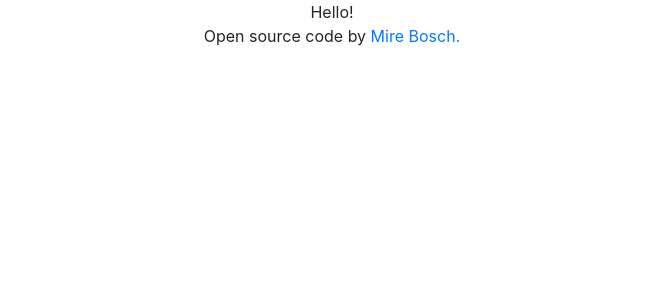
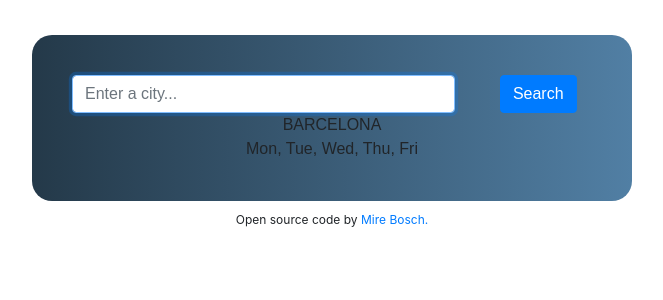
Before and after one commit to MireB/wthr-app, a React (Create React App) app: page / in a window 1280 px wide. Shown: the top 300 px of the page, without its empty margins (308-971 px from the left). Built offline with nearby package versions, Linux system fonts and the light colour scheme.

Commit message:
axios imported but never used/ 2 components created

```diff
--- a/package.json
+++ b/package.json
@@ -6,6 +6,7 @@
     "@testing-library/jest-dom": "^5.11.6",
     "@testing-library/react": "^11.2.2",
     "@testing-library/user-event": "^12.2.2",
+    "axios": "^0.21.0",
     "bootstrap": "^4.5.3",
     "react": "^17.0.1",
     "react-dom": "^17.0.1",
--- a/src/App.css
+++ b/src/App.css
@@ -1,3 +1,8 @@
 .App {
   text-align: center;
 }
+
+.App footer {
+  margin-top: 10px;
+  font-size: 12px;
+}
--- a/src/App.js
+++ b/src/App.js
@@ -1,5 +1,7 @@
 import React from "react";
 import "bootstrap/dist/css/bootstrap.min.css";
+
+import WeatherApp from "./WeatherApp";
 
 import "./App.css";
 
@@ -7,7 +9,7 @@ function App() {
   return (
     <div className="App">
       <div className="container">
-        Hello!
+        <WeatherApp />
         <footer>
           {" "}
           Open source code by{" "}
--- /dev/null
+++ b/src/Forecast.js
@@ -0,0 +1,7 @@
+import React from "react";
+
+import "./Forecast.css";
+
+export default function Forecast() {
+  return <div className="Forecast">Mon, Tue, Wed, Thu, Fri</div>;
+}
--- /dev/null
+++ b/src/MainWeather.js
@@ -0,0 +1,7 @@
+import React from "react";
+
+import "./MainWeather.css";
+
+export default function MainWeather() {
+  return <div className="MainWeather">BARCELONA</div>;
+}
--- /dev/null
+++ b/src/WeatherApp.css
@@ -0,0 +1,12 @@
+.WeatherApp {
+  font-family: sans-serif;
+  margin-top: 30px;
+  margin-bottom: 30px;
+  display: block;
+  margin: auto;
+  max-width: 600px;
+  background-image: linear-gradient(to right, #243949 0%, #517fa4 100%);
+  padding: 40px 40px 40px 40px;
+  border-radius: 20px;
+  margin-top: 35px;
+}
--- /dev/null
+++ b/src/WeatherApp.js
@@ -0,0 +1,31 @@
+import React from "react";
+import axios from "axios";
+
+import MainWeather from "./MainWeather";
+import Forecast from "./Forecast";
+
+import "./WeatherApp.css";
+
+export default function WeatherApp() {
+  return (
+    <div className="WeatherApp">
+      <form>
+        <div className="row">
+          <div className="col-9">
+            <input
+              type="search"
+              placeholder="Enter a city..."
+              className="form-control"
+              autoFocus="on"
+            />
+          </div>
+          <div className="col-3">
+            <input type="submit" value="Search" className="btn btn-primary" />
+          </div>
+        </div>
+      </form>
+      <MainWeather />
+      <Forecast />
+    </div>
+  );
+}
```
Also changed, not shown: src/Forecast.css (added), src/MainWeather.css (added), 2 other files (tests, documents, lock files or other folders).
